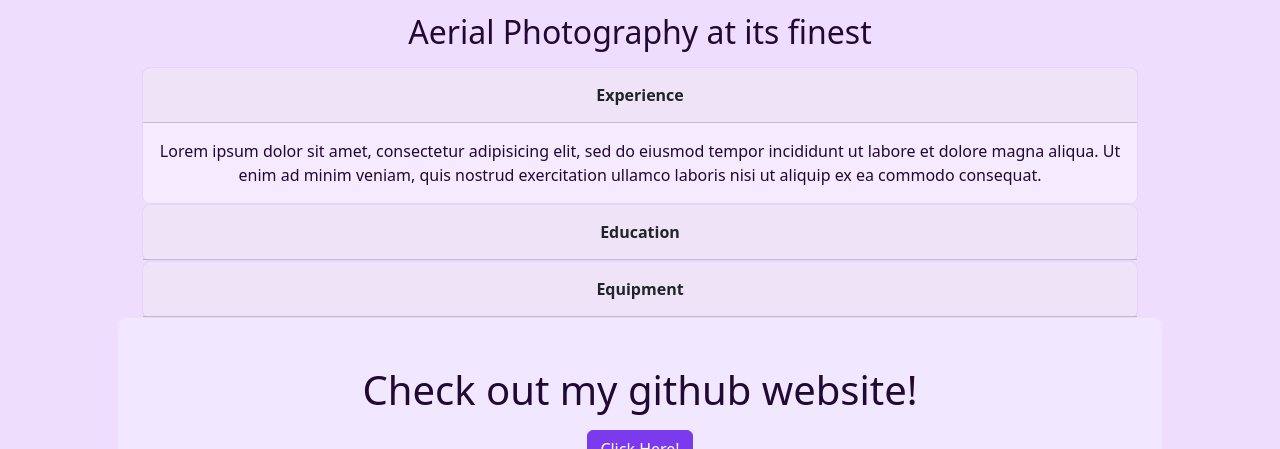
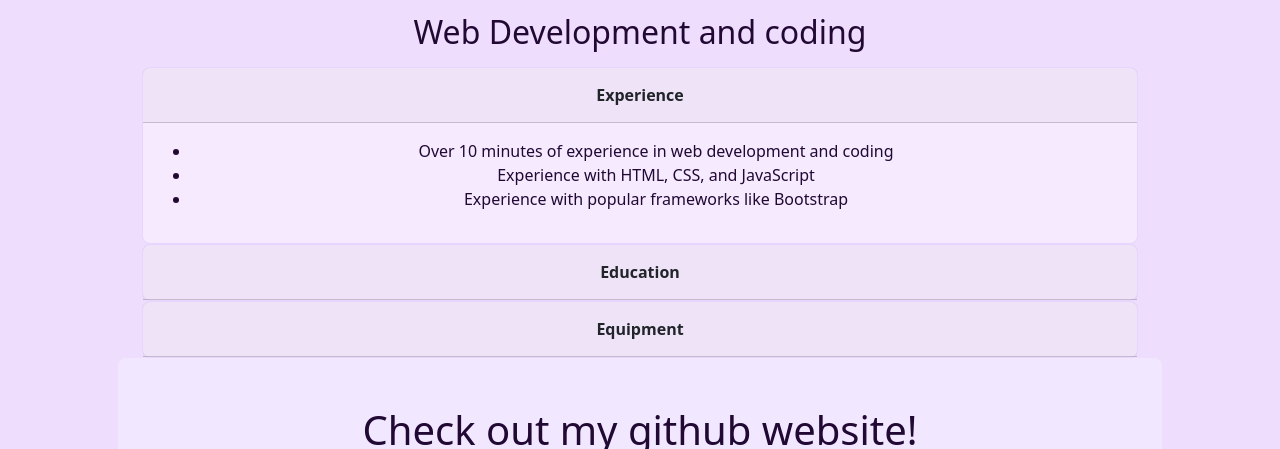
Before and after one commit to spacepiratetodd-a11y/WebPortfolio, a plain HTML site: page about.html in a window 1280 px wide. Shown: the part 651-1100 px from the top of the page. Drawn offline with nearby package versions, Linux system fonts and the light colour scheme.

Commit message:
Update about.html

```diff
--- a/about.html
+++ b/about.html
@@ -4,7 +4,7 @@
 <head>
     <meta charset="utf-8">
     <meta name="viewport" content="width=device-width, initial-scale=1">
-    <title>Education</title>
+    <title>About</title>
 
     <link href="https://cdn.jsdelivr.net/npm/bootstrap@5.0.2/dist/css/bootstrap.min.css" rel="stylesheet" integrity="sha384-EVSTQN3/azprG1Anm3QDgpJLIm9Nao0Yz1ztcQTwFspd3yD65VohhpuuCOmLASjC" crossorigin="anonymous">
 
@@ -91,7 +91,7 @@
 
 <div class="container-fluid mt-3">
   <div class="container mt-3">
-  <h2>Aerial Photography at its finest</h2>
+  <h2>Web Development and coding</h2>
   <p></p>
   <div id="accordion">
     <div class="card">
@@ -102,7 +102,11 @@
       </div>
       <div id="collapseOne" class="collapse show" data-bs-parent="#accordion">
         <div class="card-body">
-          Lorem ipsum dolor sit amet, consectetur adipisicing elit, sed do eiusmod tempor incididunt ut labore et dolore magna aliqua. Ut enim ad minim veniam, quis nostrud exercitation ullamco laboris nisi ut aliquip ex ea commodo consequat.
+          <ul>
+            <li>Over 10 minutes of experience in web development and coding</li>
+            <li>Experience with HTML, CSS, and JavaScript</li>
+            <li>Experience with popular frameworks like Bootstrap</li>
+          </ul>
         </div>
       </div>
     </div>
@@ -114,7 +118,11 @@
       </div>
       <div id="collapseTwo" class="collapse" data-bs-parent="#accordion">
         <div class="card-body">
-          Lorem ipsum dolor sit amet, consectetur adipisicing elit, sed do eiusmod tempor incididunt ut labore et dolore magna aliqua. Ut enim ad minim veniam, quis nostrud exercitation ullamco laboris nisi ut aliquip ex ea commodo consequat.
+         <ul>
+            <li>Strong problem-solving skills</li>
+            <li>Ability to work independently and as part of a team</li>
+            <li>Excellent communication and interpersonal skills</li>
+          </ul>
         </div>
       </div>
     </div>
@@ -126,7 +134,11 @@
       </div>
       <div id="collapseThree" class="collapse" data-bs-parent="#accordion">
         <div class="card-body">
-          Lorem ipsum dolor sit amet, consectetur adipisicing elit, sed do eiusmod tempor incididunt ut labore et dolore magna aliqua. Ut enim ad minim veniam, quis nostrud exercitation ullamco laboris nisi ut aliquip ex ea commodo consequat.
+            <ul>
+                <li>To become a proficient web developer and coder</li>
+                <li>To work on exciting and challenging projects</li>
+                <li>To continuously learn and improve my skills</li>
+            </ul>
         </div>
       </div>
     </div>
```
